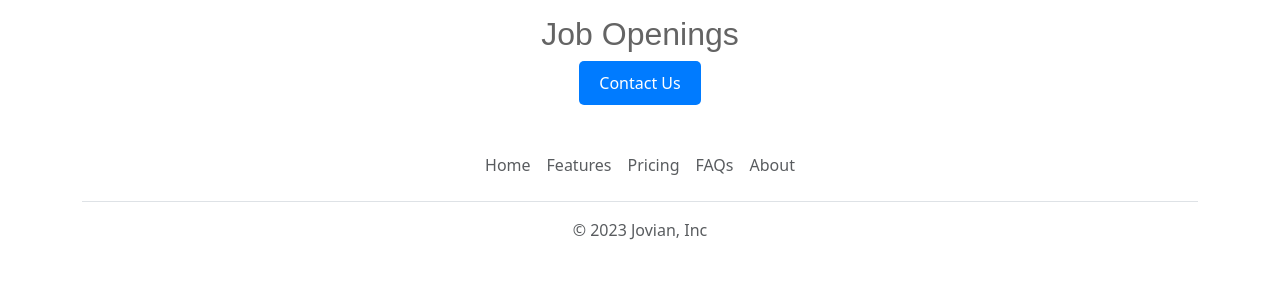
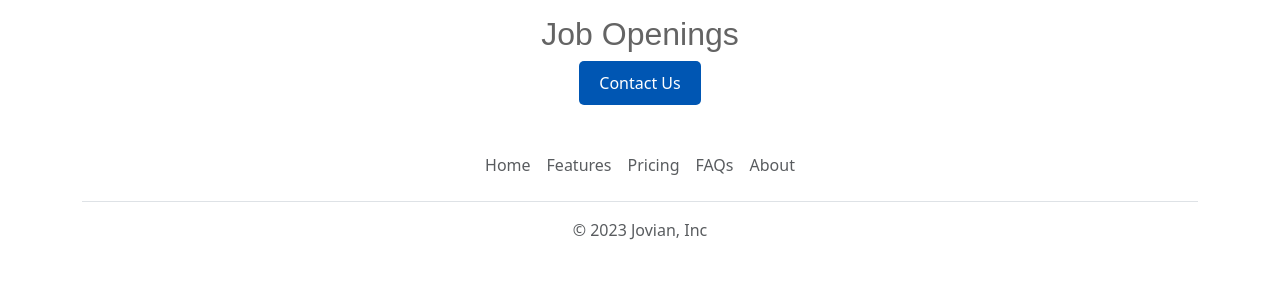
Before and after one commit to thisisudbhavv/flask-project-v2, a Flask app: template templates/home.html in a window 1280 px wide, with the pointer over the restyled element. Shown: the part 809-1107 px from the top of the page. Run offline with Flask 3, Linux system fonts and the light colour scheme; the template is opened without the code that fills it, so the values that code supplies are empty.

Commit message:
Some changes

```diff
--- a/templates/home.html
+++ b/templates/home.html
@@ -38,6 +38,11 @@
         font-size: 16px;
         cursor: pointer;
       }
+      .button:hover {
+        background-color: #0056b3;
+        transition: 0.5s;
+      }
+    </style>
     </style>
   </head>
   <body>
```
